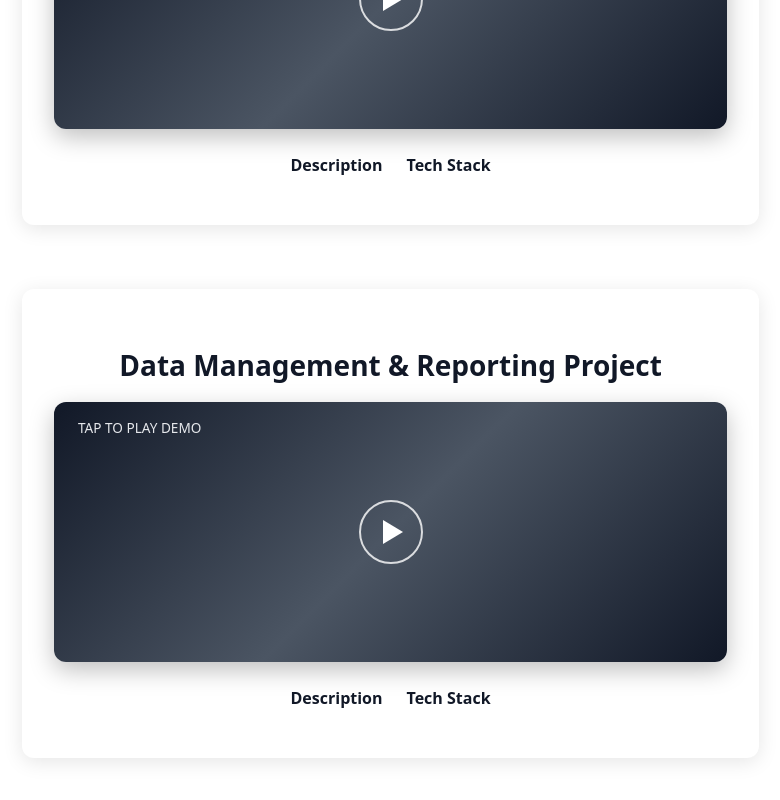
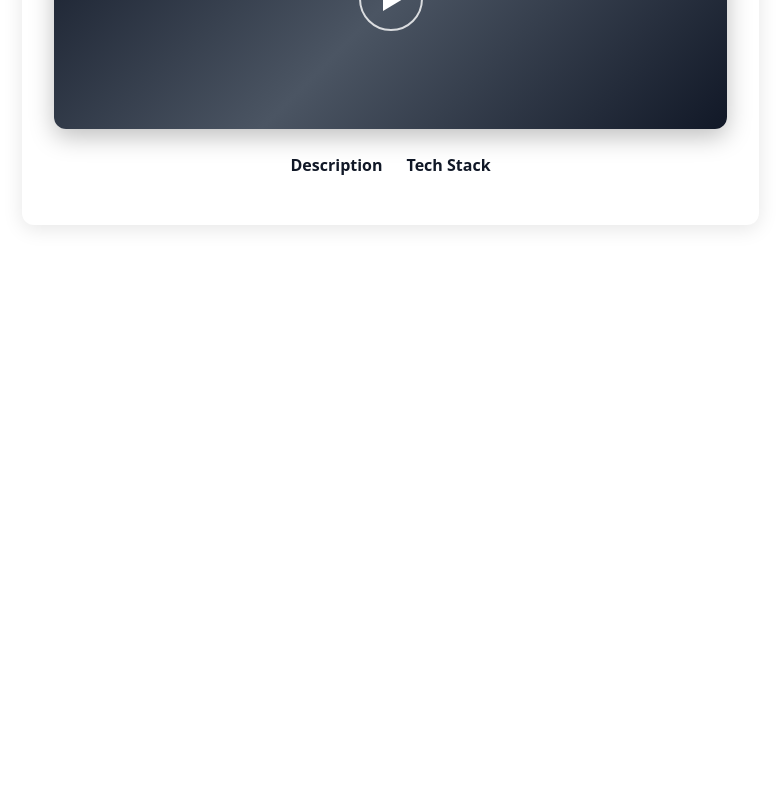
Before and after one commit to Chasmatt/Technical-Solutions-portfolio, a React (Vite) app: page /Projects in a window 1280 px wide. Shown: the part 2734-3534 px from the top of the page, without its empty margins (10-790 px from the left). After the commit the page ends 3055 px from the top, so only its background shows below. Built offline with nearby package versions, Linux system fonts and the light colour scheme.

Commit message:
Remove SQL reporting project card (Silo already demonstrates database skill at higher level)

```diff
--- a/src/pages/Projects.jsx
+++ b/src/pages/Projects.jsx
@@ -81,14 +81,6 @@ const Projects = () => {
             ],
             description:
                 "Developed a scheduling system supporting appointment and client management with MySQL integration. Implemented localization and time zone conversions for global usability.",
-        },
-        {
-            id: 4,
-            title: "Data Management & Reporting Project",
-            videoSrc: "/videos/Project4.mp4",
-            techStack: ["MySQL", "SQL", "Data Cleaning", "Data Reporting"],
-            description:
-                "Developed SQL-based reports and visualizations to analyze monthly rental revenue by film category.",
         },
     ];
 
```
